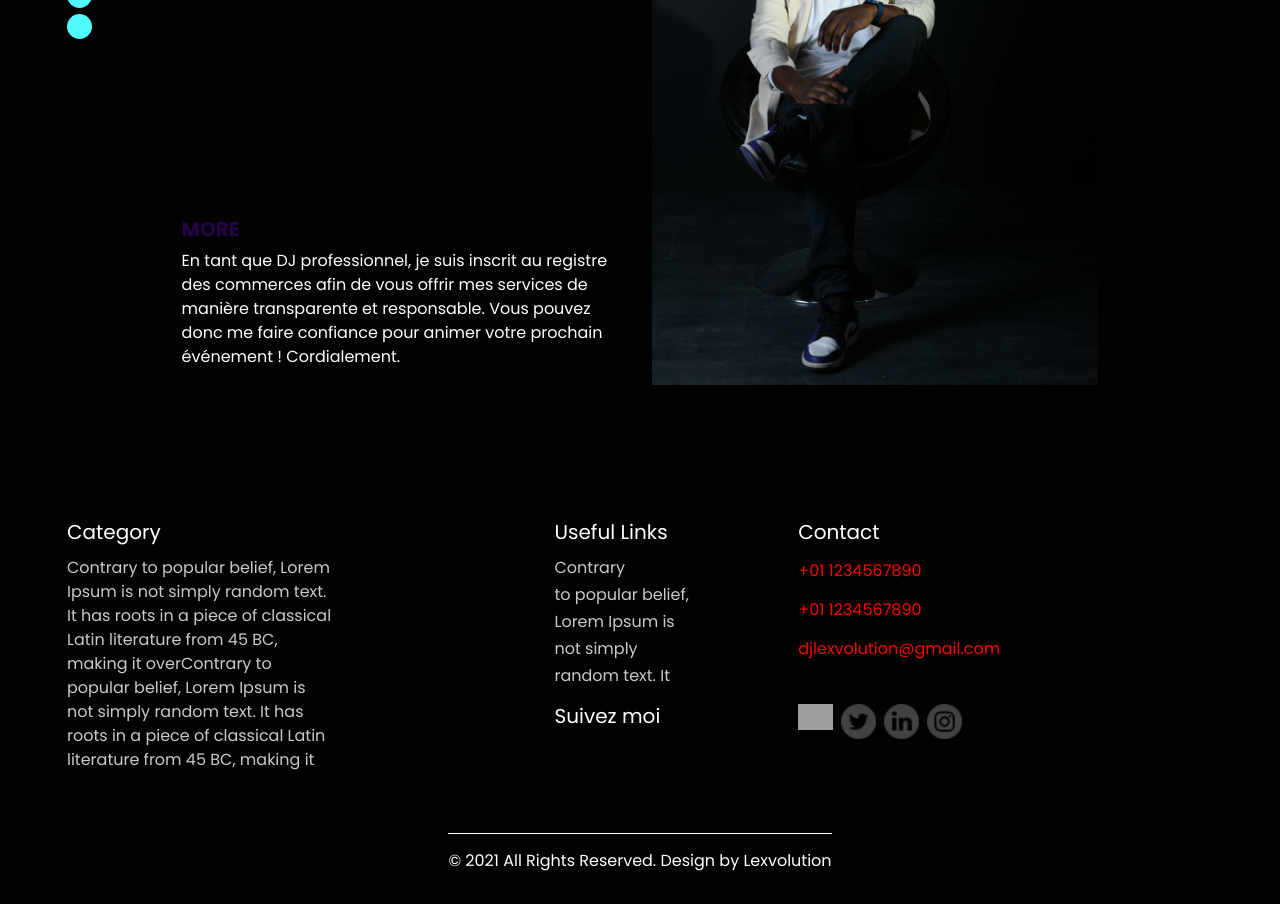
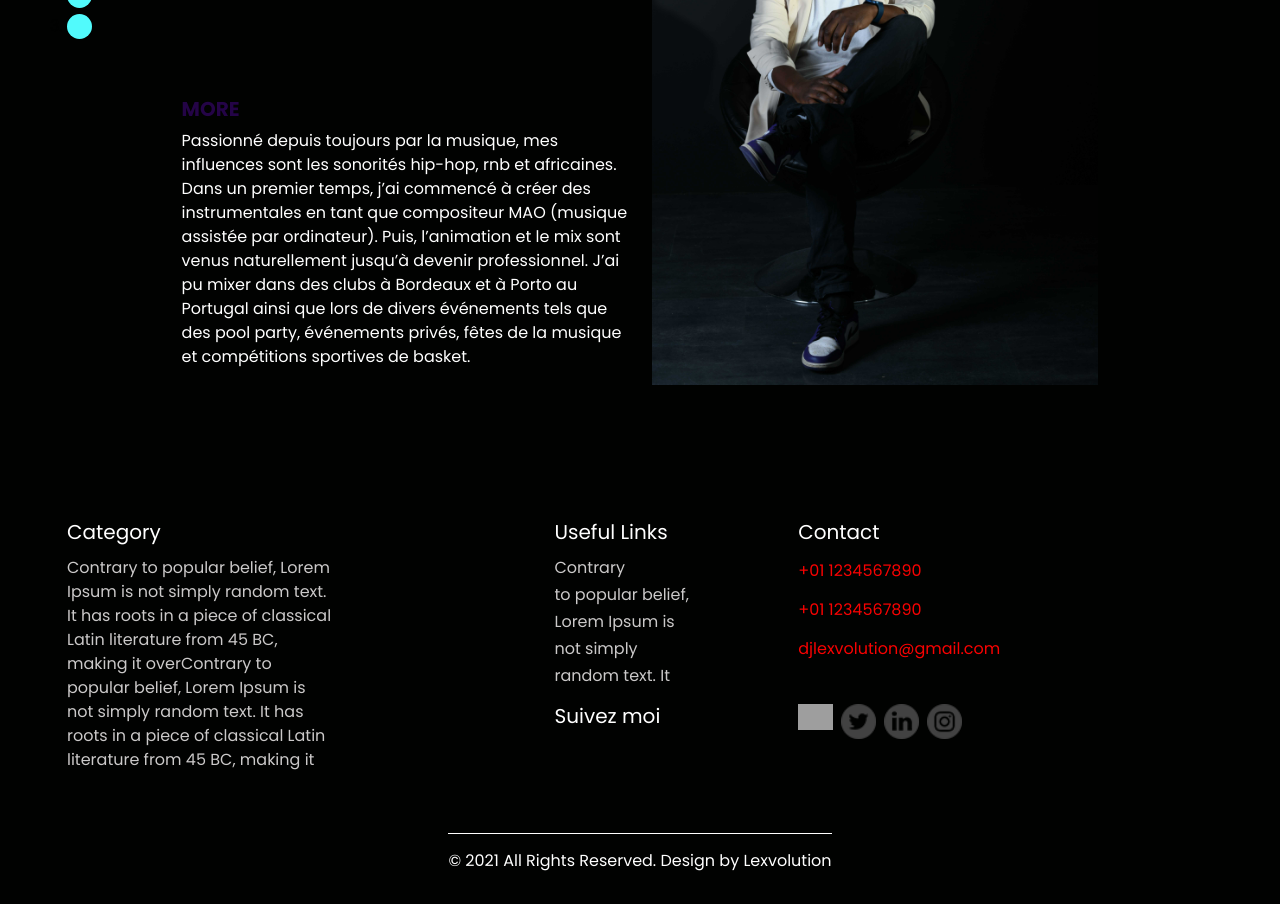
Before and after one commit to Lexhoo/lexvolution, an Angular app: page /home in a window 1280 px wide. Shown: the part 2560-3464 px from the top of the page. Built offline with nearby package versions, Linux system fonts and the light colour scheme; grey boxes are pictures that could not be loaded.

Commit message:
more text

```diff
--- a/src/app/pages/navbar/navbar.component.html
+++ b/src/app/pages/navbar/navbar.component.html
@@ -187,7 +187,11 @@
                                             More
                                         </h5>
                                         <p>
-                                            En tant que DJ professionnel, je suis inscrit au registre des commerces afin de vous offrir mes services de manière transparente et responsable. Vous pouvez donc me faire confiance pour animer votre prochain événement ! Cordialement. </p>
+                                            Passionné depuis toujours par la musique, mes influences sont les sonorités hip-hop, rnb et africaines. Dans un premier temps, j’ai commencé à créer des instrumentales en tant que compositeur MAO (musique assistée par ordinateur). Puis, l’animation et
+                                            le mix sont venus naturellement jusqu’à devenir professionnel. J’ai pu mixer dans des clubs à Bordeaux et à Porto au Portugal ainsi que lors de divers événements tels que des pool party, événements privés, fêtes
+                                            de la musique et compétitions sportives de basket.
+
+                                            <!-- En tant que DJ professionnel, je suis inscrit au registre des commerces afin de vous offrir mes services de manière transparente et responsable. Vous pouvez donc me faire confiance pour animer votre prochain événement ! Cordialement. </p> -->
                                     </div>
                                 </div>
                                 <div class="col-md-6 ">
```
